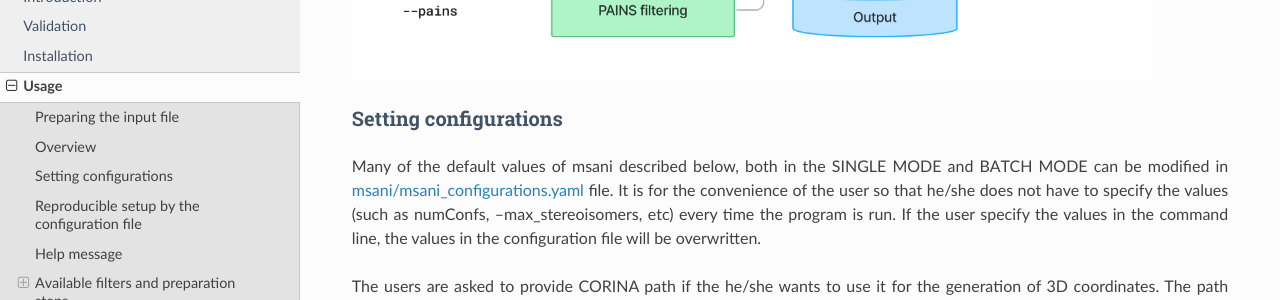
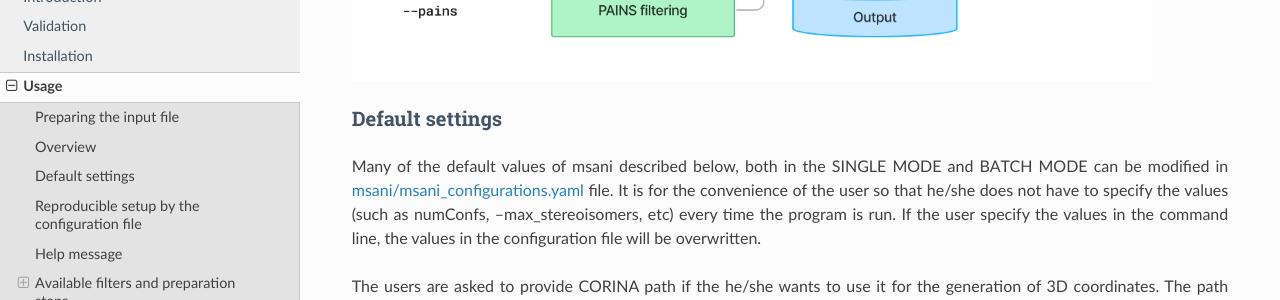
Before and after one commit to phonglam3103/msani-readthedocs, a Sphinx documentation site: the page built from docs/source/usage.rst, in a window 1280 px wide and 900 px high, scrolled down 1049 px. Shown: the part 155-455 px from the top of the window. Built offline with Sphinx 7.4.7 and the Read the Docs theme 3.1.0, drawn with Linux system fonts in a browser that asks for light colours; formulas are drawn with MathJax 3.

Commit message:
Change from configuration to Default settings to not confuse with config file in every job

```diff
--- a/docs/source/usage.rst
+++ b/docs/source/usage.rst
@@ -46,7 +46,7 @@ The program by default will conduct the preparation and filtering in the order b
 
 
 
-Setting configurations
+Default settings
 **********************
 
 Many of the default values of msani described below, both in the SINGLE MODE and BATCH MODE can be modified in `msani/msani_configurations.yaml <https://github.com/phonglam3103/msani/blob/main/msani_configurations.yaml>`_ file. It is for the convenience of the  user so that he/she does not have to specify the values (such as numConfs, --max_stereoisomers, etc) every time the program is run. If the user specify the values in the command line, the values in the configuration file will be overwritten.
```
